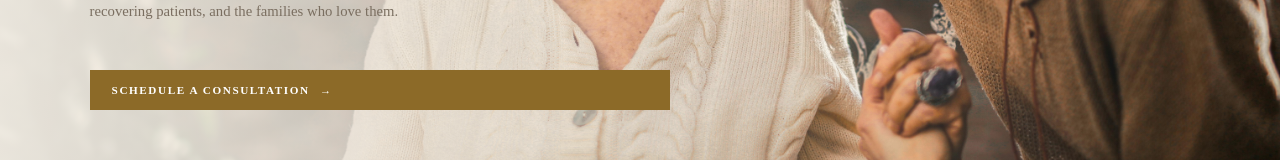
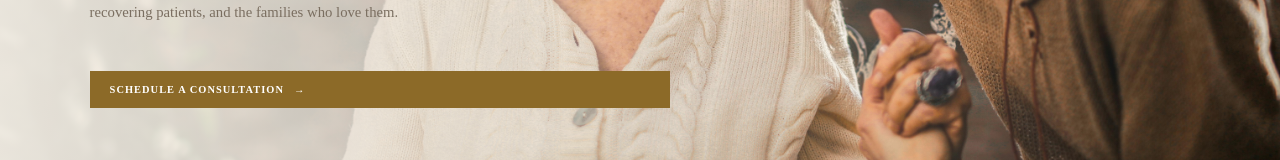
Before and after one commit to wendyservices2011-commits/velvet-concierge-care-v2, a Next.js app: page / in a window 1280 px wide. Shown: the part 540-700 px from the top of the page. Built offline with nearby package versions, Linux system fonts and the light colour scheme.

Commit message:
Reduce button font size and letter spacing

```diff
--- a/app/globals.css
+++ b/app/globals.css
@@ -217,10 +217,10 @@ em { color: var(--gold); font-style: italic; }
   display: inline-flex;
   gap: 10px;
   align-items: center;
-  padding: 14px 22px;
-  font-size: 0.7rem;
+  padding: 13px 20px;
+  font-size: 0.65rem;
   text-transform: uppercase;
-  letter-spacing: 0.14em;
+  letter-spacing: 0.1em;
   font-weight: 600;
   font-family: var(--font-sans);
   transition: background 0.22s ease, color 0.22s ease, box-shadow 0.22s ease;
```
